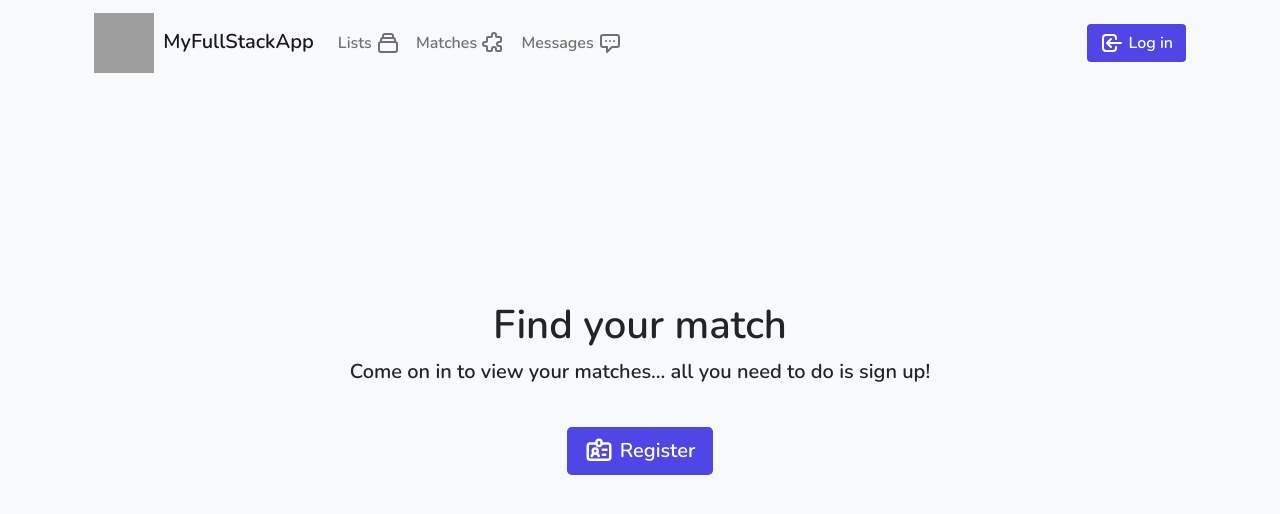
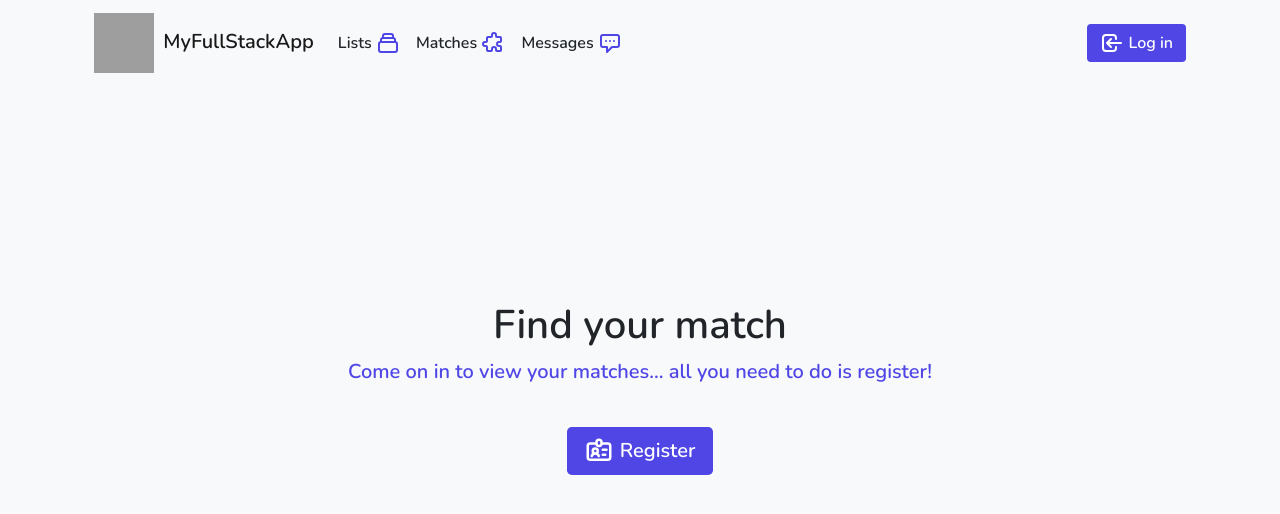
Before and after one commit to mohit-ssj4/DatingApp-FE, an Angular app: page / in a window 1280 px wide. Shown: the top 514 px of the page. Built offline with nearby package versions, Linux system fonts and the light colour scheme; no server answers; grey boxes are pictures that could not be loaded.

Commit message:
4 files modified

```diff
--- a/src/app/home/home.component.css
+++ b/src/app/home/home.component.css
@@ -13,6 +13,10 @@
   left: 50%;
   top: 50%;
   transform: translate(-50%, -50%);
-  -ms-transform: translate(-50%, -50%); /* for IE 9 */
-  -webkit-transform: translate(-50%, -50%); /* for Safari */
+  -ms-transform: translate(-50%, -50%);
+  -webkit-transform: translate(-50%, -50%);
 }
+
+.lead {
+  color: rgba(79, 70, 229, 1);
+}
--- a/src/app/home/home.component.html
+++ b/src/app/home/home.component.html
@@ -1,7 +1,7 @@
 <div class="container">
 	<div class="text-center">
 		<h1>Find your match</h1>
-		<p class="lead">Come on in to view your matches... all you need to do is sign up!</p>
+		<p class="lead">Come on in to view your matches... all you need to do is register!</p>
 	</div>
 	<div class="text-center p-4">
 		<button class=" btn btn-lg registerBtn text-white" type="submit">
--- a/src/app/nav/nav.component.css
+++ b/src/app/nav/nav.component.css
@@ -22,10 +22,6 @@ svg {
   color: rgba(79, 70, 229, 1) !important;
 }
 
-.nav-link:hover {
-  color: rgba(79, 70, 229, 1) !important;
-}
-
 .dropdown-menu li a:hover {
   color: rgba(79, 70, 229, 1) !important;
 }
@@ -45,6 +41,14 @@ a.dropdown-item:active {
   height: 100%;
 }
 
+.nav-link:hover {
+  color: rgba(79, 70, 229, 1) !important;
+}
+
+.nav-link svg {
+  color: rgba(79, 70, 229, 1);
+}
+
 @media only screen and (max-width: 350px) {
   .logo {
     height: 2em;
--- a/src/app/nav/nav.component.html
+++ b/src/app/nav/nav.component.html
@@ -28,7 +28,7 @@
 				<!-- Nav Links Starts Here -->
 				<ul class="navbar-nav mr-auto mb-2 mb-lg-0 text-right">
 					<li class="nav-item">
-						<a class="nav-link">
+						<a class="nav-link text-dark">
 							Lists
 							<svg class="w-6 h-6" fill="none" stroke="currentColor" viewBox="0 0 24 24"
 								xmlns="http://www.w3.org/2000/svg">
@@ -39,7 +39,7 @@
 						</a>
 					</li>
 					<li class="nav-item">
-						<a class="nav-link">
+						<a class="nav-link text-dark">
 							Matches
 							<svg class="w-6 h-6" fill="none" stroke="currentColor" viewBox="0 0 24 24"
 								xmlns="http://www.w3.org/2000/svg">
@@ -50,7 +50,7 @@
 						</a>
 					</li>
 					<li class="nav-item">
-						<a class="nav-link">
+						<a class="nav-link text-dark">
 							Messages
 							<svg class="w-6 h-6" fill="none" stroke="currentColor" viewBox="0 0 24 24"
 								xmlns="http://www.w3.org/2000/svg">
```
